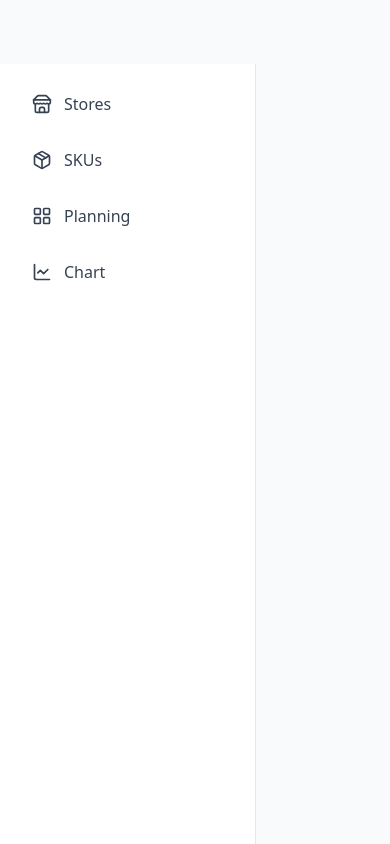
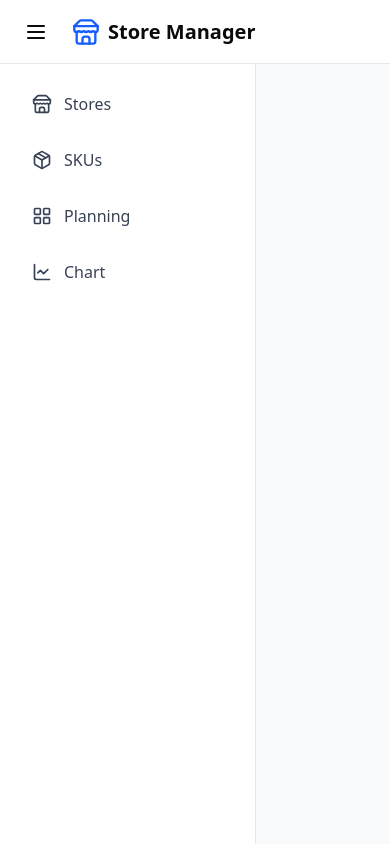
Before and after one commit to amitbishnoi29/GS292929_amit_bishnoi, a React (Vite) app: page / in a window 390 px wide. Built offline with nearby package versions, Linux system fonts and the light colour scheme.

Commit message:
Added App header - Store management

```diff
--- /dev/null
+++ b/src/components/Header.tsx
@@ -0,0 +1,25 @@
+import { Menu, Store } from "lucide-react";
+import { useState } from "react";
+
+export default function Header() {
+    const [isMobileMenuOpen, setIsMobileMenuOpen] = useState(false);
+
+    return (
+      <header className="fixed top-0 left-0 right-0 h-16 bg-white border-b border-gray-200 z-10">
+        <div className="flex items-center justify-between h-full px-4">
+          <div className="flex items-center space-x-4">
+            <button
+              onClick={() => setIsMobileMenuOpen(!isMobileMenuOpen)}
+              className="lg:hidden p-2 hover:bg-gray-100 rounded-lg"
+            >
+              <Menu size={24} />
+            </button>
+            <div className="flex items-center space-x-2">
+              <Store className="text-blue-600" size={28} />
+              <span className="text-xl font-bold">Store Manager</span>
+            </div>
+          </div>
+        </div>
+      </header>
+    );
+  }
--- a/src/components/Layout.tsx
+++ b/src/components/Layout.tsx
@@ -1,8 +1,10 @@
+import Header from "./Header";
 import Sidebar from "./Sidebar";
 
 export default function Layout({ children }: { children: React.ReactNode }) {
     return (
       <div className="min-h-screen bg-gray-50">
+        <Header />
         <Sidebar />
         <main className="ml-64 pt-16 min-h-screen">
           <div className="p-6 max-w-[1920px] mx-auto">
```
